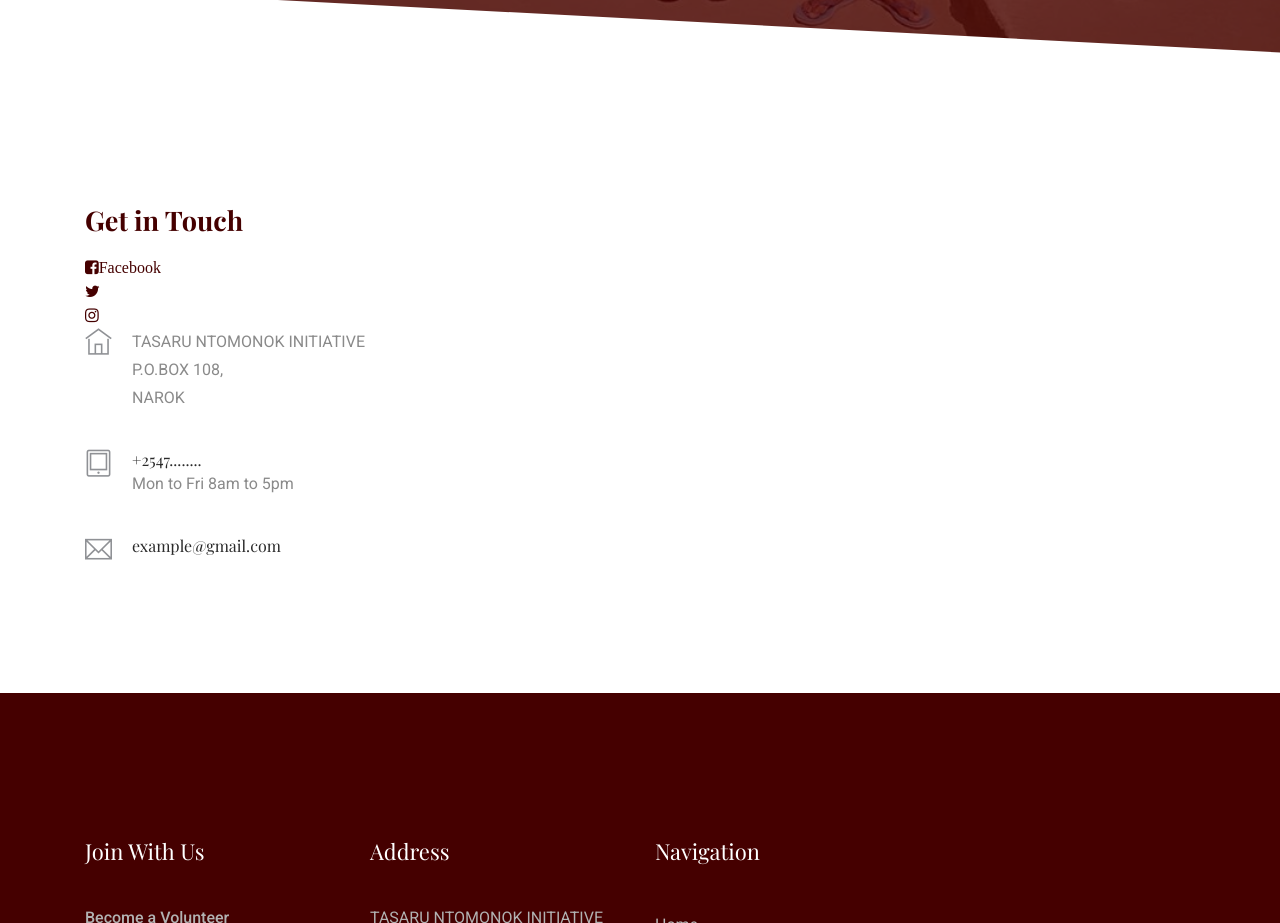
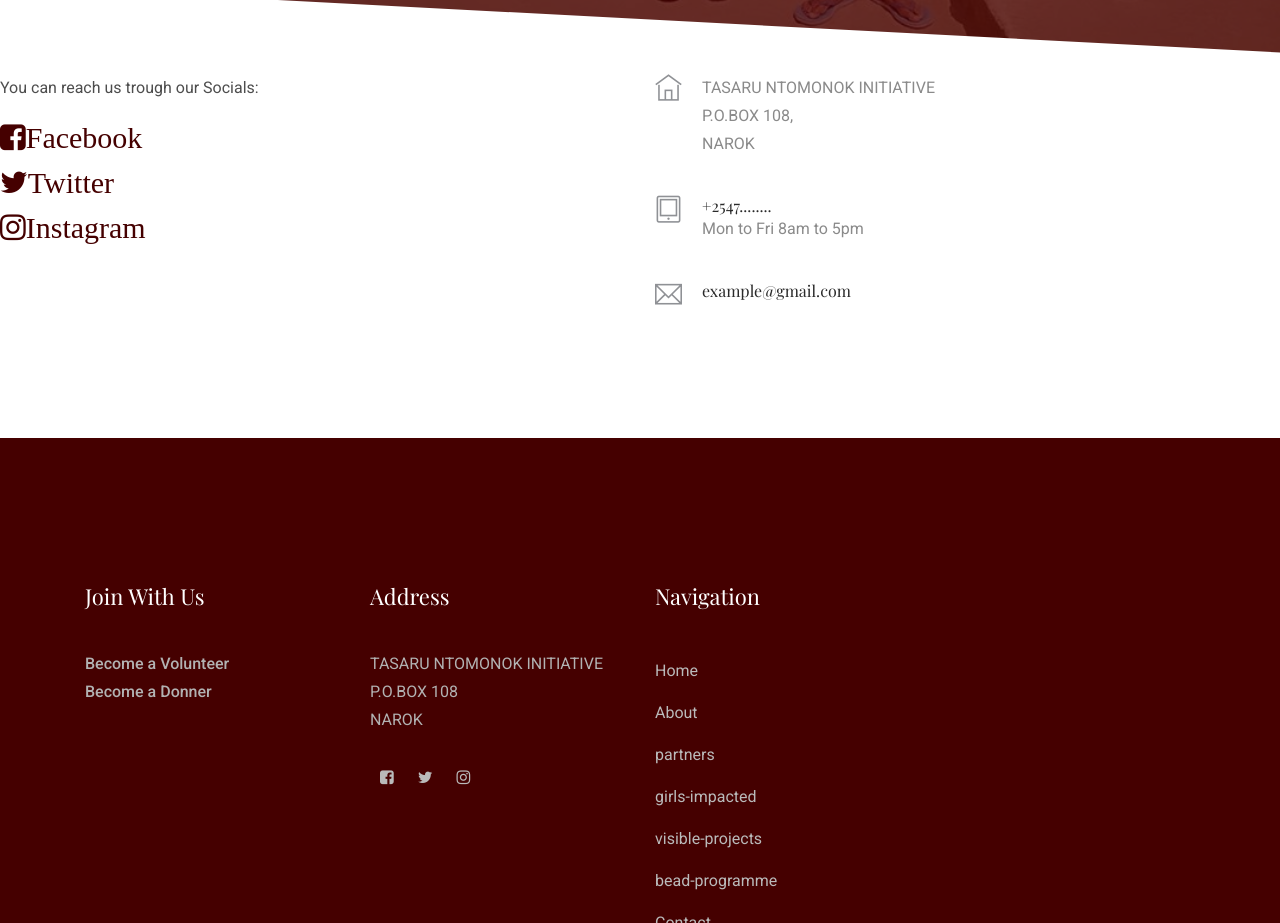
Before and after one commit to LBNDOCH/tasaruntomonokinitiative, a plain HTML site: page contact.html in a window 1280 px wide. Shown: the part 574-1497 px from the top of the page. Drawn offline with nearby package versions, Linux system fonts and the light colour scheme; a web font is replaced by a local one.

Commit message:
Update contact.html

```diff
--- a/contact.html
+++ b/contact.html
@@ -4,7 +4,7 @@
 <head>
     <meta charset="utf-8">
     <meta http-equiv="x-ua-compatible" content="ie=edge">
-    <title>Non profit</title>
+    <title>Tasaru Ntomonok Initiative</title>
     <meta name="description" content="">
     <meta name="viewport" content="width=device-width, initial-scale=1">
 
@@ -70,7 +70,7 @@
                         </div>
                         <div class="col-xl-3 col-lg-3 d-none d-lg-block">
                             <div class="donate_now">
-                                <a href="#" class="boxed-btn">Donate Now</a>
+                                <a href="donate.html" class="boxed-btn">Donate Now</a>
                             </div>
                         </div>
                         <div class="col-12">
@@ -89,7 +89,7 @@
             <div class="row">
                 <div class="col-xl-12">
                     <div class="breadcam_text">
-                        <h3>contact</h3>
+                        <h3>Contact</h3>
                     </div>
                 </div>
             </div>
@@ -97,34 +97,34 @@
     </div>
     <!-- breadcam_area_end -->
 
-    <!-- ================ contact section start ================= -->
-    <section class="contact-section">
-            <div class="container">
-
+    <div class="about_page">
             <div class="row">
-                    <div class="col-12">
-                        <h2 class="contact-title">Get in Touch</h2>
-                    </div>
-                    <div class="col-lg-8">
+                <div class="col-xl-6 col-md-6">
+                    <div class="about_text_info">
+                        <p>You can reach us trough our Socials:</p>
                           <div class="socail_links">
                                     <ul>
                                         <li>
-                                            <a href="https://www.facebook.com/tasaru.ntomonok.7">
+                                            <a href="https://www.facebook.com/tasaru.ntomonok.7" style="font-size: 30px;">
                                                 <i class="fa fa-facebook-square">Facebook</i>
                                             </a>
                                         </li>
                                         <li>
-                                            <a href="#">
-                                                <i class="fa fa-twitter"></i>
+                                            <a href="#" style="font-size: 30px;">
+                                                <i class="fa fa-twitter">Twitter</i>
                                             </a>
                                         </li>
                                         <li>
-                                            <a href="#">
-                                                <i class="fa fa-instagram"></i>
+                                            <a href="#" style="font-size: 30px;">
+                                                <i class="fa fa-instagram">Instagram</i>
                                             </a>
                                         </li>
                                     </ul>
                                 </div>
+                    </div>
+                </div>
+                <div class="col-xl-6 col-md-6">
+                    <div class="about_text_info">
                       <div class="media contact-info">
                             <span class="contact-info__icon"><i class="ti-home"></i></span>
                             <div class="media-body">
@@ -147,13 +147,10 @@
                             </div>
                         </div>
                     </div>
-
                 </div>
             </div>
         </div>
-        </section>
-
-
+    </div>
 </body>
  <footer class="footer">
             <div class="footer_top">
```
Lines whose indentation alone changed are shown as unchanged.
